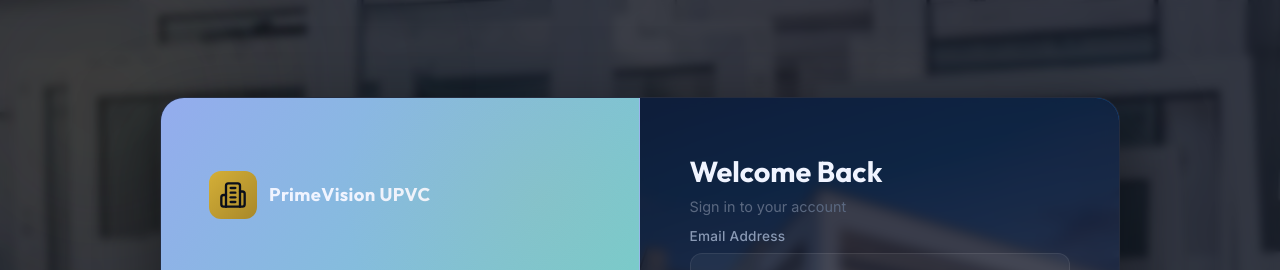
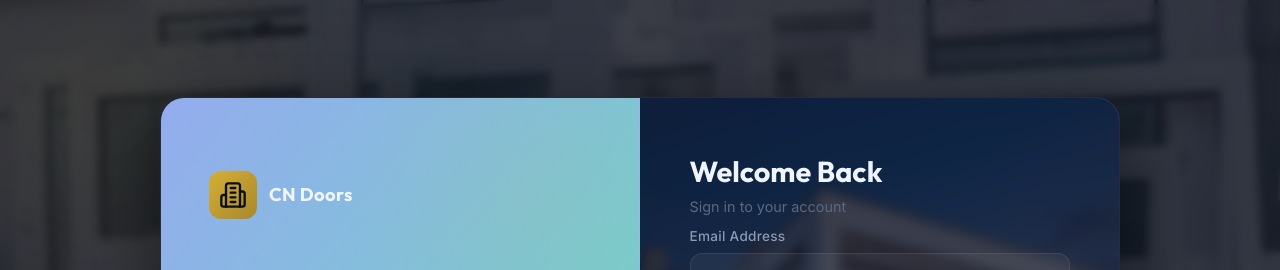
Before and after one commit to krishnasanjayj/cndoor, a React (Vite) app: page /login in a window 1280 px wide. Shown: the top 270 px of the page. Built offline with nearby package versions, Linux system fonts and the light colour scheme.

Commit message:
changed company name

```diff
--- a/index.html
+++ b/index.html
@@ -4,11 +4,11 @@
     <meta charset="UTF-8" />
     <link rel="icon" type="image/svg+xml" href="/vite.svg" />
     <meta name="viewport" content="width=device-width, initial-scale=1.0" />
-    <meta name="description" content="PrimeVision UPVC - Premium Doors & Windows for Every Home" />
+    <meta name="description" content="CN Doors - Premium Doors & Windows for Every Home" />
     <link rel="preconnect" href="https://fonts.googleapis.com" />
     <link rel="preconnect" href="https://fonts.gstatic.com" crossorigin />
     <link href="https://fonts.googleapis.com/css2?family=Outfit:wght@300;400;500;600;700;800;900&family=Inter:wght@300;400;500;600;700&display=swap" rel="stylesheet" />
-    <title>PrimeVision UPVC | Premium Doors & Windows</title>
+    <title>CN Doors | Premium Doors & Windows</title>
   </head>
   <body>
     <div id="root"></div>
--- a/src/layouts/ClientLayout.jsx
+++ b/src/layouts/ClientLayout.jsx
@@ -29,7 +29,7 @@ export default function ClientLayout() {
             <div className="w-9 h-9 bg-gradient-to-br from-gold to-goldDark rounded-sm flex items-center justify-center text-[#0a0e1a] font-bold">
               <Building2 size={20} />
             </div>
-            <span className="font-heading text-base font-bold text-textPrimary tracking-[0.02em]">PrimeVision UPVC</span>
+            <span className="font-heading text-base font-bold text-textPrimary tracking-[0.02em]">CN Doors</span>
           </div>
 
           {/* Desktop Nav */}
--- a/src/layouts/OwnerLayout.jsx
+++ b/src/layouts/OwnerLayout.jsx
@@ -26,7 +26,7 @@ export default function OwnerLayout() {
             <Building2 size={20} />
           </div>
           <div>
-            <div className="font-heading text-[0.95rem] font-bold text-textPrimary">PrimeVision</div>
+            <div className="font-heading text-[0.95rem] font-bold text-textPrimary">CN Doors</div>
             <div className="text-[0.7rem] text-gold font-medium tracking-[0.05em]">Business Portal</div>
           </div>
         </div>
--- a/src/pages/Login.jsx
+++ b/src/pages/Login.jsx
@@ -81,7 +81,7 @@ export default function Login() {
             <div className="w-12 h-12 bg-gradient-to-br from-gold to-goldDark rounded-md flex items-center justify-center text-[#0a0e1a] shrink-0">
               <Building2 size={28} />
             </div>
-            <span className="font-heading text-[1.15rem] font-bold text-textPrimary tracking-[0.02em]">PrimeVision UPVC</span>
+            <span className="font-heading text-[1.15rem] font-bold text-textPrimary tracking-[0.02em]">CN Doors</span>
           </div>
           <h1 className="font-heading text-[1.8rem] md:text-[2.4rem] font-extrabold leading-[1.15] text-textPrimary mb-5">
             Premium Doors<br />& Windows<br />
--- a/src/pages/client/ClientHome.jsx
+++ b/src/pages/client/ClientHome.jsx
@@ -11,7 +11,7 @@ export default function ClientHome() {
             Premium Quality UPVC
           </div>
           <h1 className="text-[2.4rem] md:text-[3.5rem] font-extrabold leading-[1.1] mb-6 drop-shadow-[0_4px_24px_rgba(0,0,0,0.5)] font-heading text-textPrimary">
-            Transform Your Home with <span className="text-gold">PrimeVision</span>
+            Transform Your Home with <span className="text-gold">CN Doors</span>
           </h1>
           <p className="text-[1.15rem] text-textSecondary mb-8 max-w-[600px] mx-auto">
             Discover the perfect blend of elegance, security, and energy efficiency with our world-class UPVC doors and windows.
@@ -30,7 +30,7 @@ export default function ClientHome() {
       {/* Features Section */}
       <section className="md:-mt-10 mt-10 relative z-10 max-w-[1200px] mx-auto px-6">
         <div className="text-center mb-10">
-          <h2 className="font-heading text-[2.2rem] font-bold text-textPrimary mt-2 leading-[1.2]">Why Choose PrimeVision?</h2>
+          <h2 className="font-heading text-[2.2rem] font-bold text-textPrimary mt-2 leading-[1.2]">Why Choose CN Doors?</h2>
           <div className="w-[60px] h-[3px] bg-gradient-to-r from-gold to-transparent rounded-full my-4 mx-auto" />
         </div>
 
--- a/src/pages/owner/OwnerQueryDetail.jsx
+++ b/src/pages/owner/OwnerQueryDetail.jsx
@@ -28,19 +28,19 @@ export default function OwnerQueryDetail() {
     replyToQuery(query.id, replyText, priceEstimate);
 
     // Auto-generate a beautifully pre-filled email to the customer
-    const subject = encodeURIComponent(`PrimeVision UPVC - Response to your Query #${query.id.toUpperCase()}`);
+    const subject = encodeURIComponent(`CN Doors - Response to your Query #${query.id.toUpperCase()}`);
 
     const itemsList = query.items
       ? query.items.map((item, idx) => `${idx + 1}. ${item.quantity}x ${item.productType} (${item.width}x${item.height}ft)`).join('\n')
       : `- ${query.quantity}x ${query.productType} (${query.width}x${query.height}ft)`;
 
-    let bodyText = `Hello ${query.clientName},\n\nThank you for reaching out to PrimeVision UPVC! We have reviewed your request for the following products:\n\n${itemsList}\n\nHere is our response:\n\n${replyText}\n`;
+    let bodyText = `Hello ${query.clientName},\n\nThank you for reaching out to CN Doors! We have reviewed your request for the following products:\n\n${itemsList}\n\nHere is our response:\n\n${replyText}\n`;
 
     if (priceEstimate) {
       bodyText += `\nEstimated Price: ₹${priceEstimate}\n`;
     }
 
-    bodyText += `\nBest Regards,\nThe PrimeVision UPVC Team\nPhone: +91 94454-77574`;
+    bodyText += `\nBest Regards,\nThe CN Doors Team\nPhone: +91 94454-77574`;
 
     const mailtoUrl = `mailto:${query.clientEmail}?subject=${subject}&body=${encodeURIComponent(bodyText)}`;
 
```
